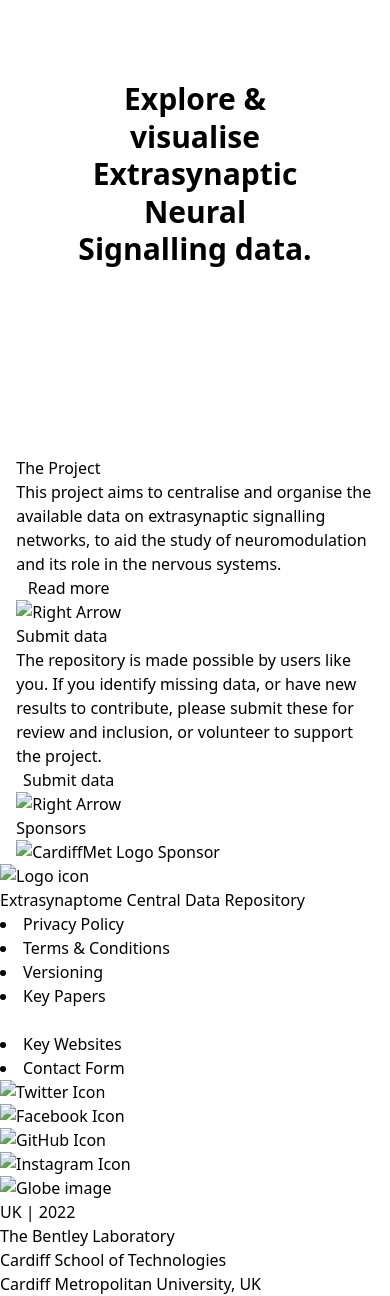
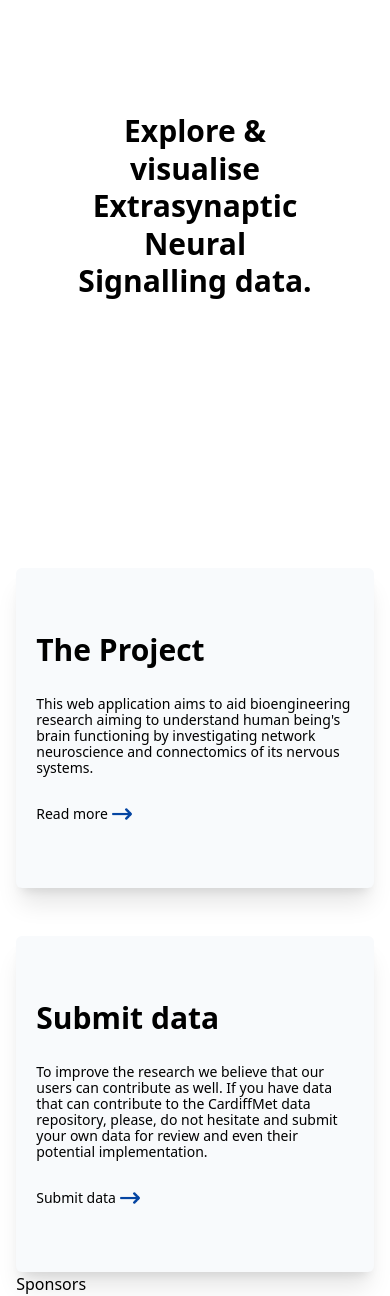
Before and after one commit to oliverolah/neuroinformatics_project, a Django app: page / in a window 390 px wide. Shown: the part 56-1352 px from the top of the page. Run offline with Django 3.2, Linux system fonts and the light colour scheme; some libraries are stand-ins or nearby versions.

Commit message:
C17-I2-added about and data submission section full view from mobile to PC screen

```diff
--- a/templates/homeroots/home.html
+++ b/templates/homeroots/home.html
@@ -19,7 +19,7 @@
    <main class="block mx-auto w-11/12 xl:w-10/12">
 
       <!-- Hero -->
-      <div class="block py-20 lg:flex lg:justify-between">
+      <div class="block pt-28 pb-40 lg:flex lg:justify-between">
          <div class="w-2/3 mx-auto xl:mx-0 xl:w-2/4 xl:my-auto">
             <h1 class="text-center text-3xl font-semibold leading-tight md:text-4xl lg:leading-normal lg:text-left xl:text-5xl xl:leading-snug 2xl:text-6xl 2xl:leading-snug">Explore & visualise<br><span class="text-cardiffMetSecondary font-bold">Extrasynaptic Neural <br> Signalling</span> data.</h1>
             <div class="flex mt-10">
@@ -34,22 +34,24 @@
       </div>
 
       <!-- Sections: About & Data Submission -->
-      <div>
+      <div class="grid gap-12 lg:flex xl:gap-20 2xl:gap-32">
          <!-- About -->
-         <div>
-            <h1>The Project</h1>
-            <p>This project aims to centralise and organise the available data on extrasynaptic signalling networks, to aid the study of neuromodulation and its role in the nervous systems.</p>
-            <button>
-               <a href="#">Read more <img src="" alt="Right Arrow"></a>
-            </button>
+         <div class="bg-slate-50 py-16 rounded-md shadow-xl px-5 sm:px-10 md:px-20 lg:px-14 xl:py-24">
+            <h1 class="text-3xl font-semibold pb-7 xl:text-5xl">The Project</h1>
+            <p class="text-sm leading-4 pb-7 md:text-base xl:text-lg">This web application aims to aid  bioengineering research aiming to understand human being's brain functioning by investigating network neuroscience and connectomics of its nervous systems.</p>
+               <a href="#" class="flex gap-1">
+                  <span class="font-medium text-cardiffMetSecondary text-sm md:text-base xl:text-lg">Read more</span>
+                  <img class="h-5 my-auto" src='{% static "images/right-arrow.png" %}' alt="Right Arrow">
+               </a>
          </div>
-         <!-- About -->
-         <div>
-            <h1>Submit data</h1>
-            <p>The repository is made possible by users like you. If you identify missing data, or have new results to contribute, please submit these for review and inclusion, or volunteer to support the project.</p>
-            <button>
-               <a href="#">Submit data <img src="" alt="Right Arrow"></a>
-            </button>
+
+         <div class="bg-slate-50 py-16 rounded-md shadow-xl px-5 sm:px-10 md:px-20 lg:px-14 xl:py-24">
+            <h1 class="text-3xl font-semibold pb-7 xl:text-5xl">Submit data</h1>
+            <p class="text-sm leading-4 pb-7 md:text-base xl:text-lg">To improve the research we believe that our users can contribute as well. If you have data that can contribute to the CardiffMet data repository, please, do not hesitate and submit your own data for review and even their potential implementation.</p>
+               <a href="#" class="flex gap-1">
+                  <span class="font-medium text-cardiffMetSecondary text-sm md:text-base xl:text-lg">Submit data</span>
+                  <img class="h-5 my-auto" src='{% static "images/right-arrow.png" %}' alt="Right Arrow">
+               </a>
          </div>
       </div>
 
```
